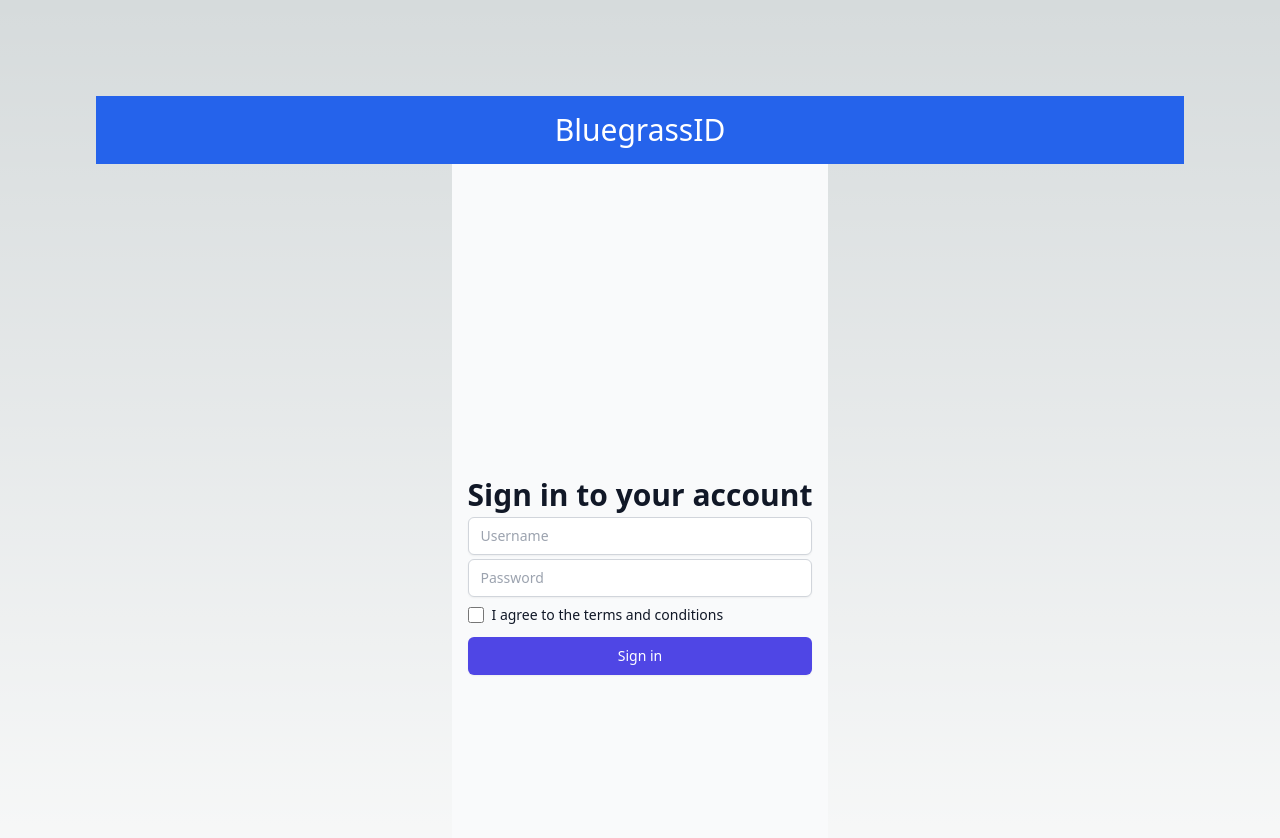
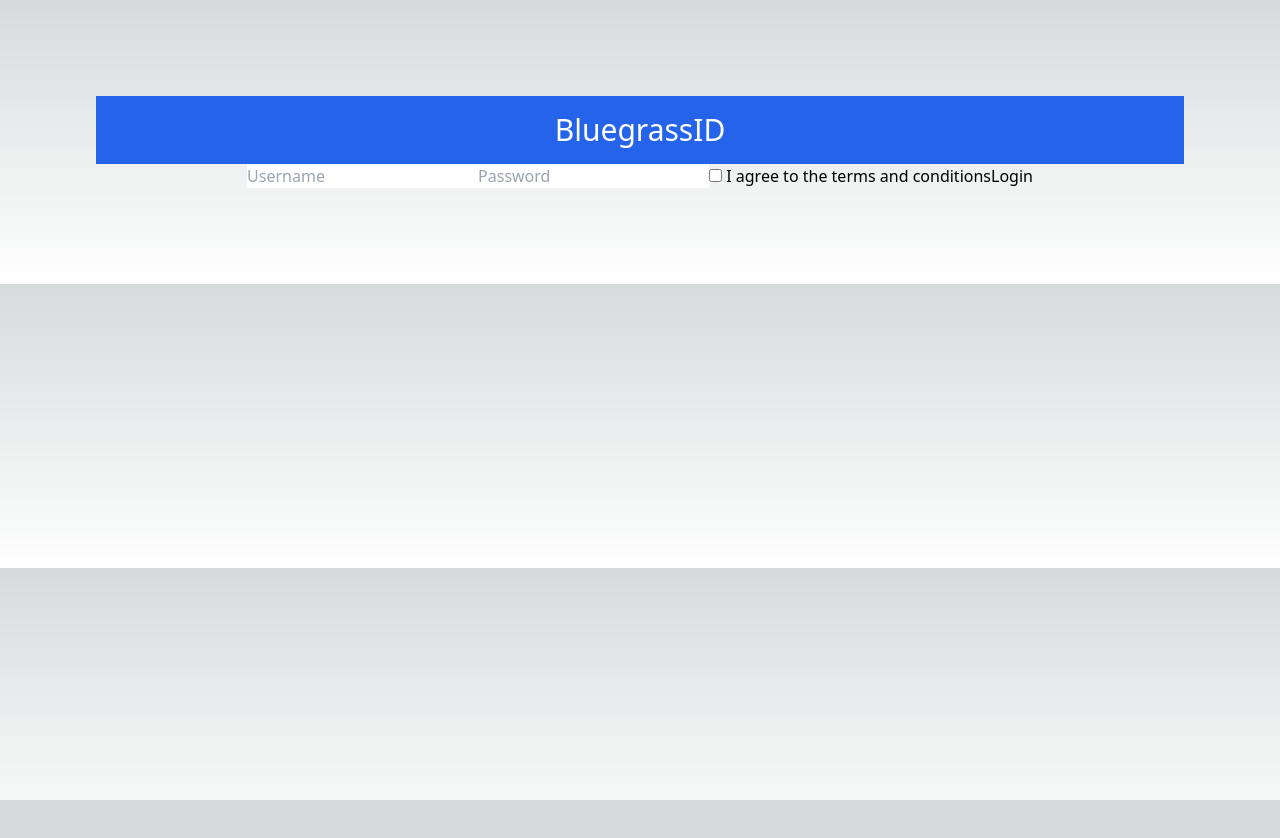
Before and after one commit to stub-ai/1bef8f23-4ee2-5264-a55b-f3a5e8f22cec, a Next.js app: page / in a window 1280 px wide. Shown: the top 838 px of the page. After the commit the page ends 800 px from the top, so only its background shows below. Built offline with nearby package versions, Linux system fonts and the light colour scheme.

Commit message:
Commit from Stub AI (#5)

```diff
--- a/components/Login.tsx
+++ b/components/Login.tsx
@@ -1,4 +1,4 @@
-import React, { useState } from 'react';
+import React, { useState, FormEvent } from 'react';
 import axios from 'axios';
 import { useRouter } from 'next/router';
 
@@ -8,7 +8,14 @@ const Login = () => {
   const [agreed, setAgreed] = useState(false);
   const router = useRouter();
 
-  const handleLogin = async () => {
+  const handleLogin = async (e: FormEvent) => {
+    e.preventDefault();
+
+    if (!agreed) {
+      alert('You must agree to the terms and conditions');
+      return;
+    }
+
     try {
       const tokenRequest = {
         client_id: '6fab4d0a-6102-4e8f-b2b5-c2016bcefe9a',
@@ -36,54 +43,21 @@ const Login = () => {
       // This will depend on your specific use case
       if (agreed) {
         // Send SAML response to the browser
-        router.push('/saml-response', { query: { samlResponse } });
+        router.push('/user-agreement', { query: { samlResponse } });
       }
     } catch (error) {
       console.error('Error during login:', error);
+      alert('Login failed. Please check your username and password.');
     }
   };
 
   return (
-    <div className="flex flex-col items-center justify-center min-h-screen bg-gray-50 py-2 px-4">
-      <div className="max-w-md w-full">
-        <div>
-          <h2 className="mt-6 text-center text-3xl font-extrabold text-gray-900">
-            Sign in to your account
-          </h2>
-        </div>
-        <input
-          type="text"
-          placeholder="Username"
-          value={username}
-          onChange={(e) => setUsername(e.target.value)}
-          className="mt-1 block w-full py-2 px-3 border border-gray-300 rounded-md shadow-sm focus:outline-none focus:ring-indigo-500 focus:border-indigo-500 sm:text-sm"
-        />
-        <input
-          type="password"
-          placeholder="Password"
-          value={password}
-          onChange={(e) => setPassword(e.target.value)}
-          className="mt-1 block w-full py-2 px-3 border border-gray-300 rounded-md shadow-sm focus:outline-none focus:ring-indigo-500 focus:border-indigo-500 sm:text-sm"
-        />
-        <div className="flex items-center mt-2">
-          <input
-            type="checkbox"
-            checked={agreed}
-            onChange={(e) => setAgreed(e.target.checked)}
-            className="h-4 w-4 text-indigo-600 focus:ring-indigo-500 border-gray-300 rounded"
-          />
-          <label htmlFor="agreement" className="ml-2 block text-sm text-gray-900">
-            I agree to the terms and conditions
-          </label>
-        </div>
-        <button
-          onClick={handleLogin}
-          className="mt-3 w-full py-2 px-4 border border-transparent rounded-md shadow-sm text-sm font-medium text-white bg-indigo-600 hover:bg-indigo-700 focus:outline-none focus:ring-2 focus:ring-offset-2 focus:ring-indigo-500"
-        >
-          Sign in
-        </button>
-      </div>
-    </div>
+    <form onSubmit={handleLogin}>
+      <input type="text" value={username} onChange={(e) => setUsername(e.target.value)} placeholder="Username" required />
+      <input type="password" value={password} onChange={(e) => setPassword(e.target.value)} placeholder="Password" required />
+      <input type="checkbox" checked={agreed} onChange={(e) => setAgreed(e.target.checked)} /> I agree to the terms and conditions
+      <button type="submit">Login</button>
+    </form>
   );
 };
 
```
